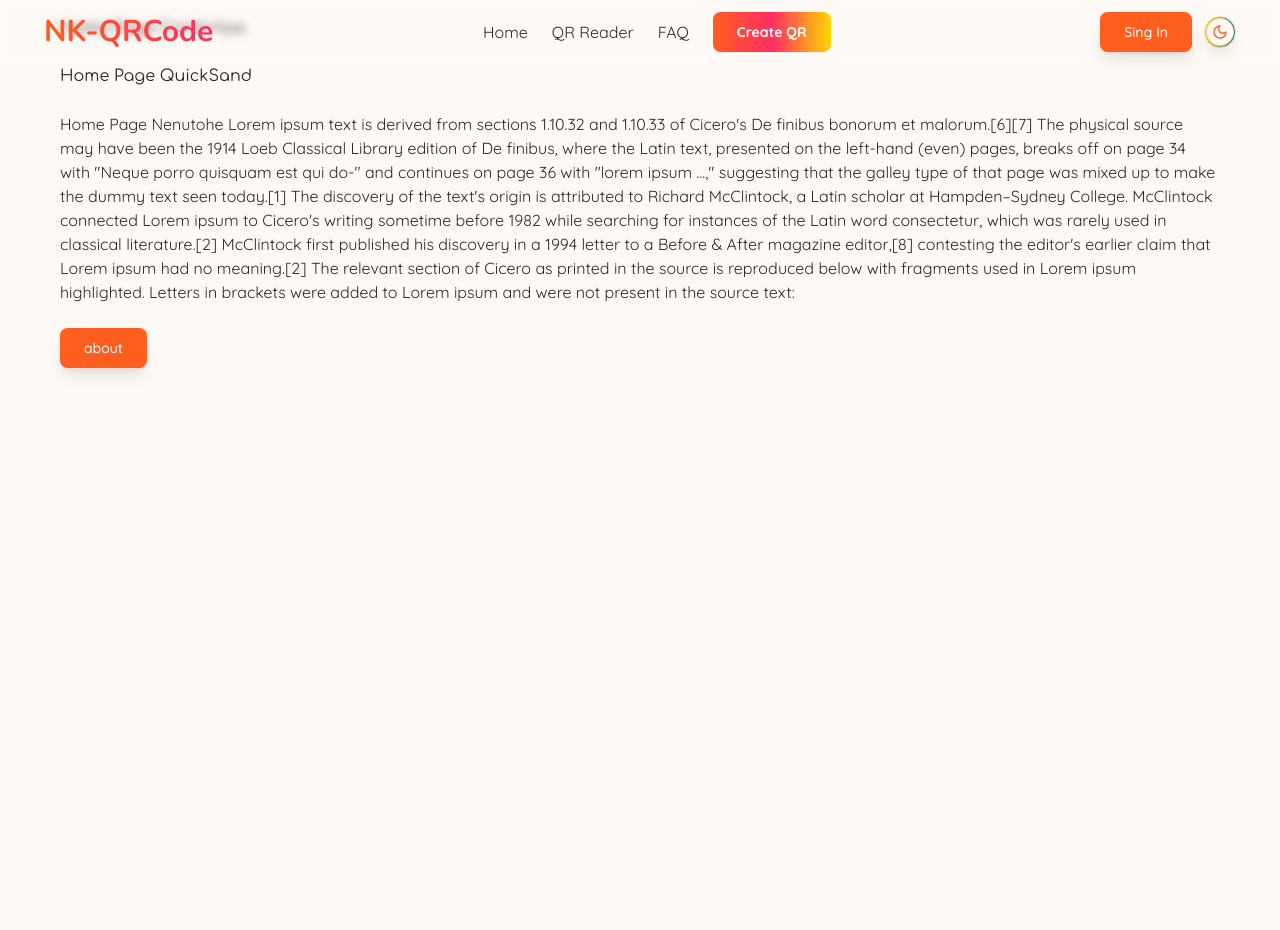
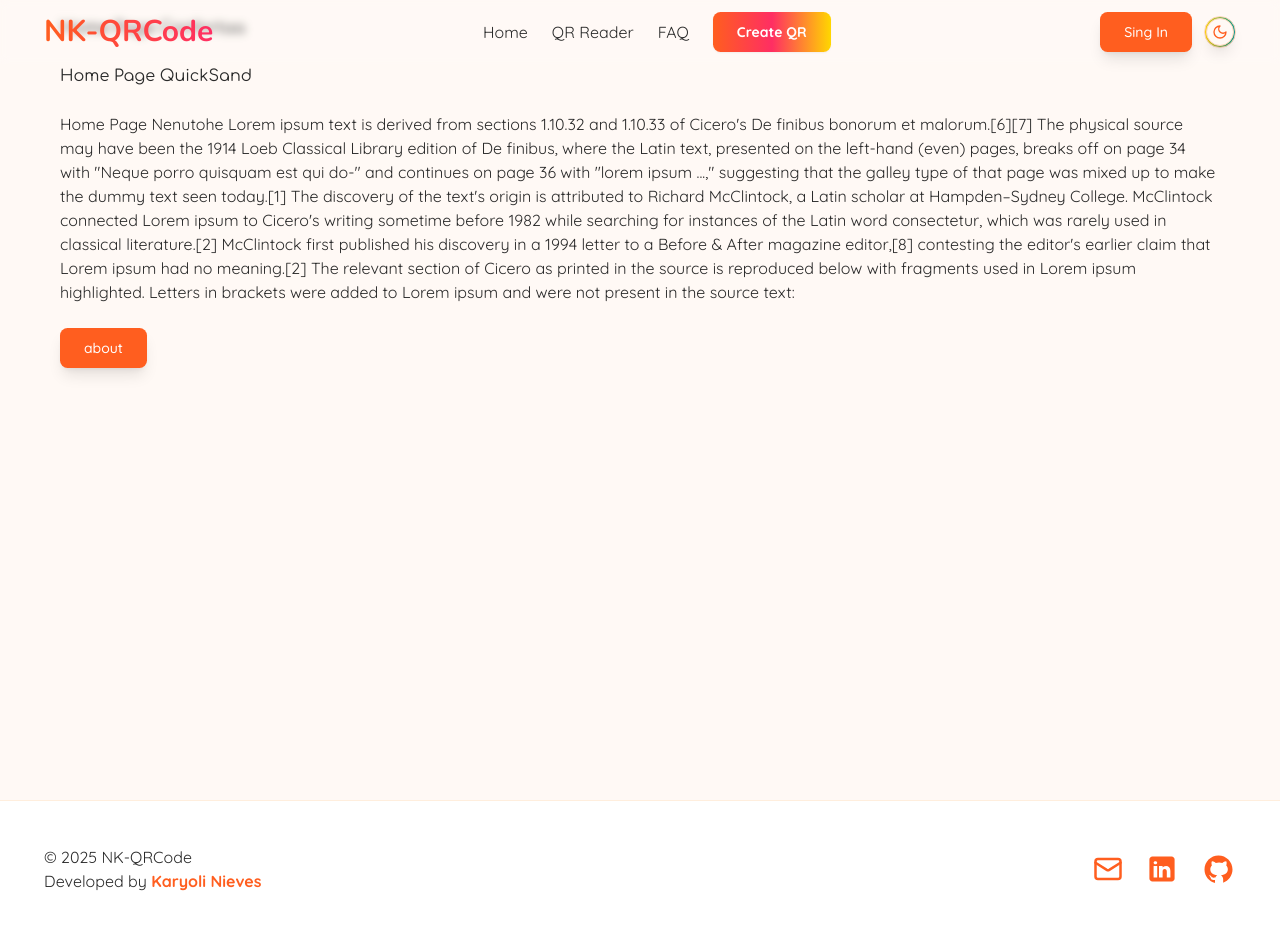
Before and after one commit to nkaryoli/nk_qrCode, a React (Vite) app: page / in a window 1280 px wide. Shown: the top 930 px of the page. Before the commit the page ends 800 px from the top, so only its background shows below. Built offline with nearby package versions, Linux system fonts and the light colour scheme; no server answers.

Commit message:
feat: add footer

```diff
--- /dev/null
+++ b/src/components/layout/Footer.tsx
@@ -0,0 +1,49 @@
+
+import { Mail } from 'lucide-react';
+
+const Footer = () => {
+    return (
+        <footer className="w-full flex justify-center p-6 md:p-11 text-md bg-white/100 dark:bg-black/10 border-t border-muted">
+            <div className="w-full flex flex-col md:flex-row justify-between items-center gap-3">
+                <p className="text-center md:text-start leading-6">
+                    © 2025 NK-QRCode <br /> Developed by{' '}
+                    <a href="https://github.com/nkaryoli" className="text-primary font-bold">
+                        Karyoli Nieves
+                    </a>
+                </p>
+                <div className="flex gap-2 md:gap-6 items-center text-[#FF5E1F]">
+                    {[
+                        {
+                            href: 'mailto:karyoli.ie@gmail.com',
+                            icon: <Mail size={30} />,
+                        },
+                        {
+                            href: 'https://www.linkedin.com/in/karyoli-nieves/',
+                            icon:
+                                <svg xmlns="http://www.w3.org/2000/svg" x="0px" y="0px" width="30" height="30" viewBox="0 0 50 50">
+                                    <path fill='#FF5E1F' d="M41,4H9C6.24,4,4,6.24,4,9v32c0,2.76,2.24,5,5,5h32c2.76,0,5-2.24,5-5V9C46,6.24,43.76,4,41,4z M17,20v19h-6V20H17z M11,14.47c0-1.4,1.2-2.47,3-2.47s2.93,1.07,3,2.47c0,1.4-1.12,2.53-3,2.53C12.2,17,11,15.87,11,14.47z M39,39h-6c0,0,0-9.26,0-10 c0-2-1-4-3.5-4.04h-0.08C27,24.96,26,27.02,26,29c0,0.91,0,10,0,10h-6V20h6v2.56c0,0,1.93-2.56,5.81-2.56 c3.97,0,7.19,2.73,7.19,8.26V39z"></path>
+                                </svg>,
+                        },
+                        {
+                            href: 'https://github.com/nkaryoli',
+                            icon:
+                                <svg xmlns="http://www.w3.org/2000/svg" x="0px" y="0px" width="35" height="35" viewBox="0 0 30 30">
+                                    <path fill='#FF5E1F' d="M15,3C8.373,3,3,8.373,3,15c0,5.623,3.872,10.328,9.092,11.63C12.036,26.468,12,26.28,12,26.047v-2.051 c-0.487,0-1.303,0-1.508,0c-0.821,0-1.551-0.353-1.905-1.009c-0.393-0.729-0.461-1.844-1.435-2.526 c-0.289-0.227-0.069-0.486,0.264-0.451c0.615,0.174,1.125,0.596,1.605,1.222c0.478,0.627,0.703,0.769,1.596,0.769 c0.433,0,1.081-0.025,1.691-0.121c0.328-0.833,0.895-1.6,1.588-1.962c-3.996-0.411-5.903-2.399-5.903-5.098 c0-1.162,0.495-2.286,1.336-3.233C9.053,10.647,8.706,8.73,9.435,8c1.798,0,2.885,1.166,3.146,1.481C13.477,9.174,14.461,9,15.495,9 c1.036,0,2.024,0.174,2.922,0.483C18.675,9.17,19.763,8,21.565,8c0.732,0.731,0.381,2.656,0.102,3.594 c0.836,0.945,1.328,2.066,1.328,3.226c0,2.697-1.904,4.684-5.894,5.097C18.199,20.49,19,22.1,19,23.313v2.734 c0,0.104-0.023,0.179-0.035,0.268C23.641,24.676,27,20.236,27,15C27,8.373,21.627,3,15,3z"></path>
+                                </svg>,
+                        },
+                    ].map(({ href, icon }) => (
+                        <a
+                            key={href}
+                            href={href}
+                            className="hover:drop-shadow-[0_0_3px_var(--primary)] transition-transform hover:scale-105 duration-200 ease-in-out"
+                        >
+                            {icon}
+                        </a>
+                    ))}
+                </div>
+            </div>
+        </footer>
+    );
+};
+
+export default Footer;
--- a/src/components/layout/Layout.tsx
+++ b/src/components/layout/Layout.tsx
@@ -2,6 +2,7 @@ import { useScrollToTop } from '@/hooks/useScrollToTop';
 import { Outlet } from 'react-router-dom';
 import { ThemeProvider } from '../../hooks/theme-provider';
 import Header from './header/Header';
+import Footer from './Footer';
 
 const Layout = () => {
     useScrollToTop();
@@ -12,6 +13,7 @@ const Layout = () => {
                 <Header />
                 <Outlet />
             </main>
+            <Footer />
         </ThemeProvider>
     );
 };
```
